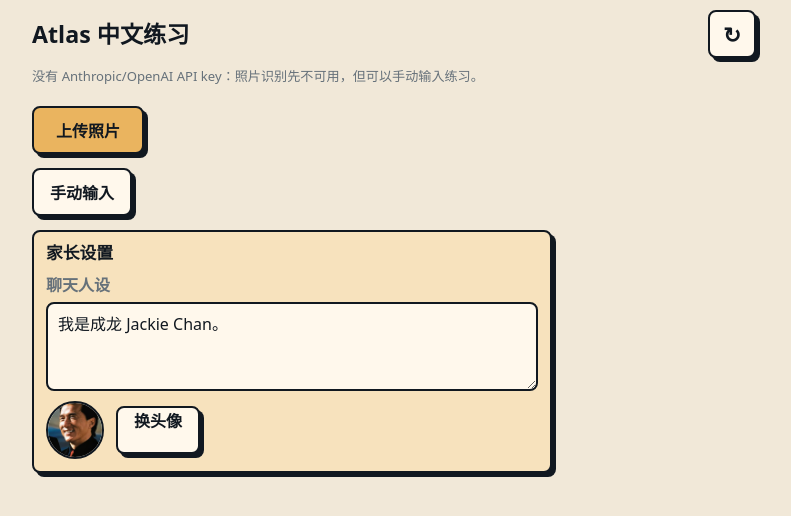
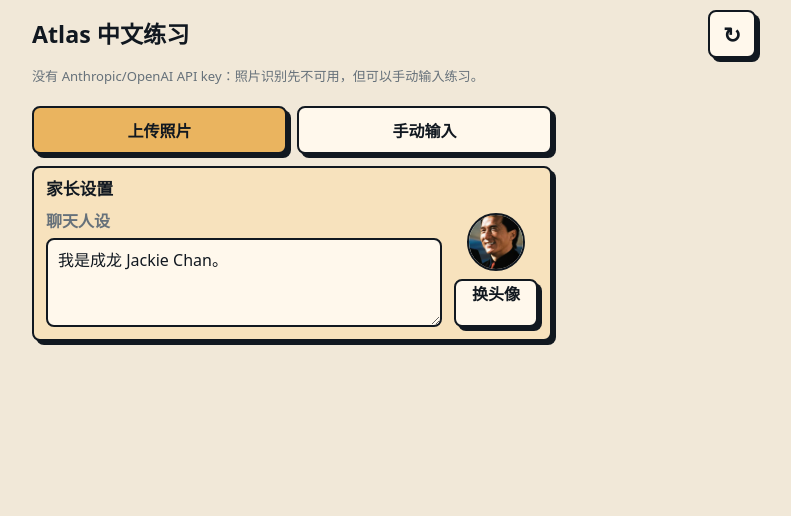
Before and after one commit to dfei2006/chinese-vocab-hero, a website: page public/index.html in a window 1280 px wide. Shown: the whole page, without its empty margins (246-1037 px from the left). Drawn offline with Linux system fonts and the light colour scheme; no server answers.

Commit message:
Clean up upload controls layout

```diff
--- a/public/index.html
+++ b/public/index.html
@@ -19,11 +19,13 @@
 
       <section class="view active" id="uploadView" aria-label="导入词语表">
         <div class="upload-zone">
-          <label class="primary-action">
-            <input id="photoInput" type="file" accept="image/*" capture="environment">
-            上传照片
-          </label>
-          <button class="secondary-action compact" id="manualButton" type="button">手动输入</button>
+          <div class="import-actions">
+            <label class="primary-action">
+              <input id="photoInput" type="file" accept="image/*" capture="environment">
+              上传照片
+            </label>
+            <button class="secondary-action compact" id="manualButton" type="button">手动输入</button>
+          </div>
           <section class="admin-settings" aria-labelledby="adminSettingsTitle">
             <h3 id="adminSettingsTitle">家长设置</h3>
             <label class="setting-field">
--- a/public/styles.css
+++ b/public/styles.css
@@ -118,22 +118,37 @@ h2 {
 }
 
 .upload-zone {
+  width: min(100%, 520px);
   display: flex;
   flex-direction: column;
   align-items: flex-start;
-  gap: 14px;
+  gap: 12px;
   padding-top: 8px;
 }
 
+.import-actions {
+  width: 100%;
+  display: grid;
+  grid-template-columns: repeat(2, minmax(0, 1fr));
+  gap: 10px;
+}
+
+.import-actions .primary-action,
+.import-actions .secondary-action {
+  width: 100%;
+}
+
 .saved-batches {
-  width: min(100%, 520px);
+  width: 100%;
   margin-top: 4px;
 }
 
 .admin-settings {
-  width: min(100%, 520px);
+  width: 100%;
   display: grid;
-  gap: 10px;
+  grid-template-columns: 1fr auto;
+  align-items: end;
+  gap: 10px 12px;
   padding: 12px;
   border: 2px solid var(--ink);
   border-radius: 8px;
@@ -142,6 +157,7 @@ h2 {
 }
 
 .admin-settings h3 {
+  grid-column: 1 / -1;
   margin: 0;
   color: var(--ink);
   font-size: 1.05rem;
@@ -160,7 +176,7 @@ h2 {
 
 .setting-field textarea {
   width: 100%;
-  min-height: 82px;
+  min-height: 76px;
   resize: vertical;
   border: 2px solid var(--ink);
   border-radius: 8px;
@@ -172,8 +188,9 @@ h2 {
 
 .avatar-setting {
   display: flex;
+  flex-direction: column;
   align-items: center;
-  gap: 12px;
+  gap: 8px;
 }
 
 .avatar-preview {
@@ -187,6 +204,17 @@ h2 {
 
 .avatar-setting input {
   display: none;
+}
+
+@media (max-width: 560px) {
+  .admin-settings {
+    grid-template-columns: 1fr;
+  }
+
+  .avatar-setting {
+    flex-direction: row;
+    justify-content: flex-start;
+  }
 }
 
 .saved-batches h3 {
@@ -304,6 +332,10 @@ h2 {
 
 .secondary-action.compact {
   width: fit-content;
+}
+
+.import-actions .secondary-action.compact {
+  width: 100%;
 }
 
 .record-action {
```
